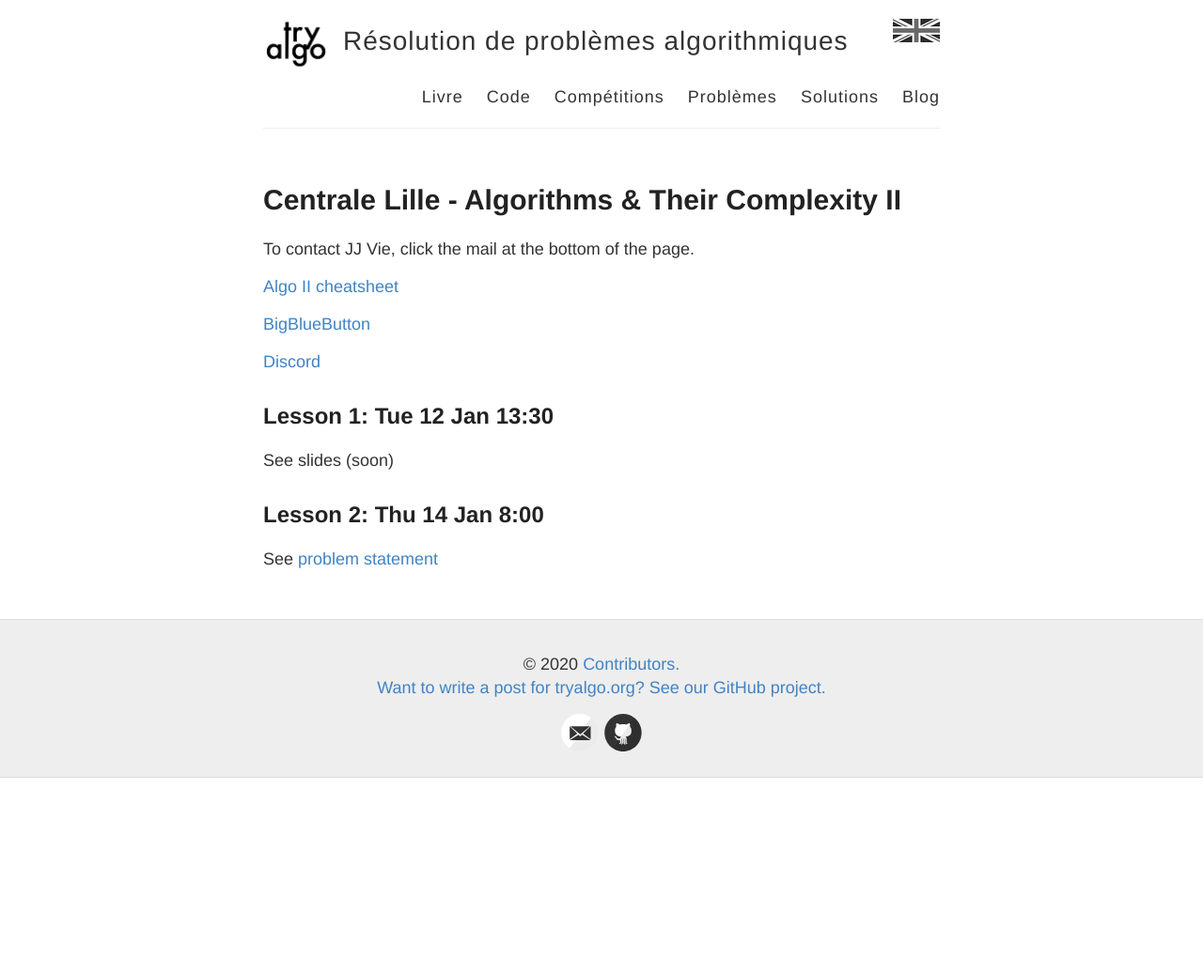
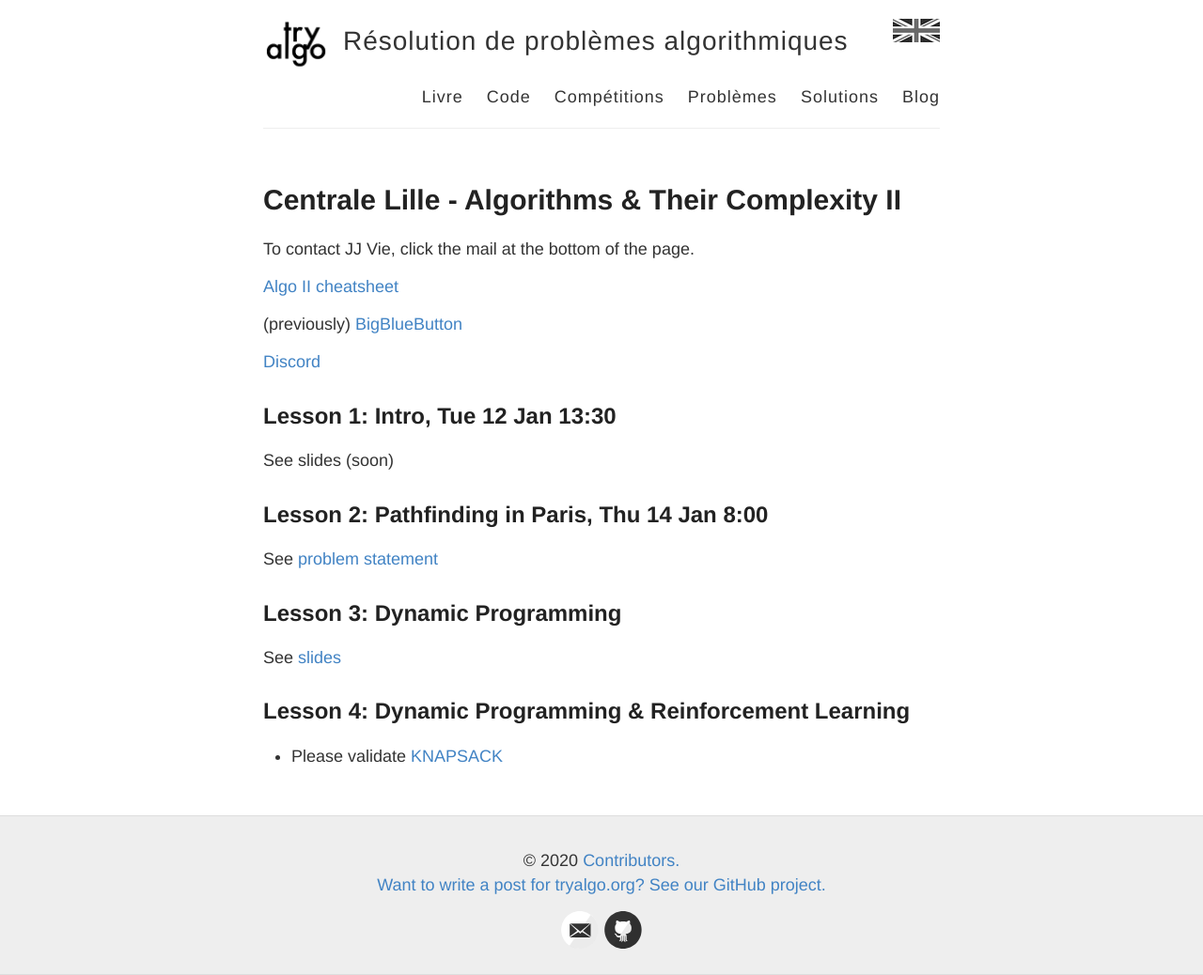
Before and after one commit to jilljenn/tryalgo.org, a Jekyll site: the page built from club-ecl/index.md, in a window 1280 px wide. Shown: the whole page at 94% size. Built offline with Jekyll 4.4.1, drawn with Linux system fonts in a browser that asks for light colours; nearby versions of some CDN libraries; before the commit the page ends 900 px from its top, so only the background shows below that.

Commit message:
Add slides

```diff
--- a/club-ecl/index.md
+++ b/club-ecl/index.md
@@ -7,14 +7,22 @@ To contact JJ Vie, click the mail at the bottom of the page.
 
 [Algo II cheatsheet](https://docs.google.com/document/d/1U22FCZv8rFn-iP1cXCbg2VrALLULCl8eOo9klBgZoxE/edit#heading=h.3j90luv4za2g)
 
-[BigBlueButton](https://mathconf.univ-lille.fr/b/jil-xj9-493)
+(previously) [BigBlueButton](https://mathconf.univ-lille.fr/b/jil-xj9-493)
 
 [Discord](https://discord.gg/Kj7RZfUnfq)
 
-## Lesson 1: Tue 12 Jan 13:30
+## Lesson 1: Intro, Tue 12 Jan 13:30
 
 See slides (soon)
 
-## Lesson 2: Thu 14 Jan 8:00
+## Lesson 2: Pathfinding in Paris, Thu 14 Jan 8:00
 
 See [problem statement](tp2/)
+
+## Lesson 3: Dynamic Programming
+
+See [slides](https://jill-jenn.net/slides/bellman2021.pdf)
+
+## Lesson 4: Dynamic Programming & Reinforcement Learning
+
+- Please validate [KNAPSACK](https://www.spoj.com/problems/KNAPSACK/)
```
